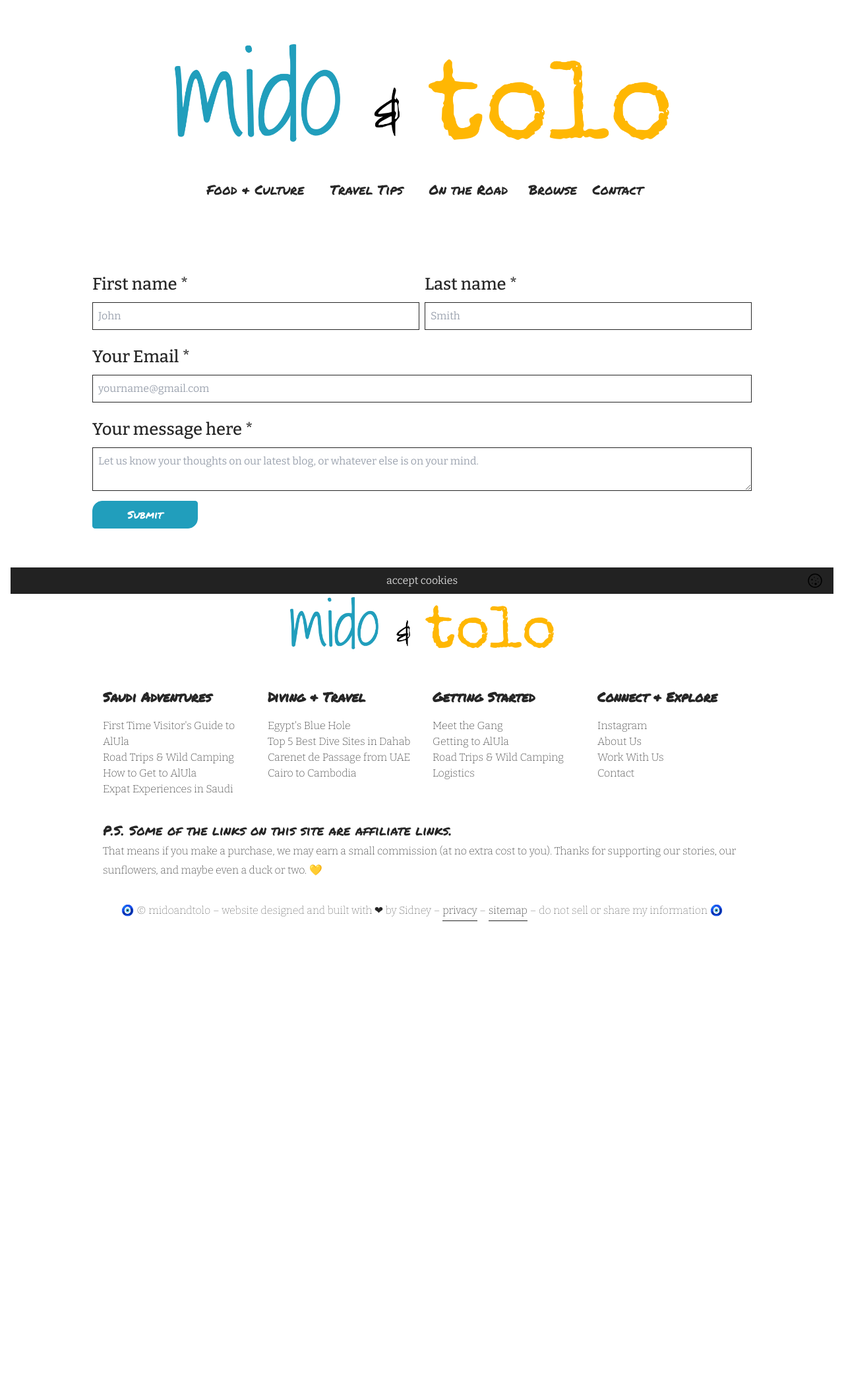
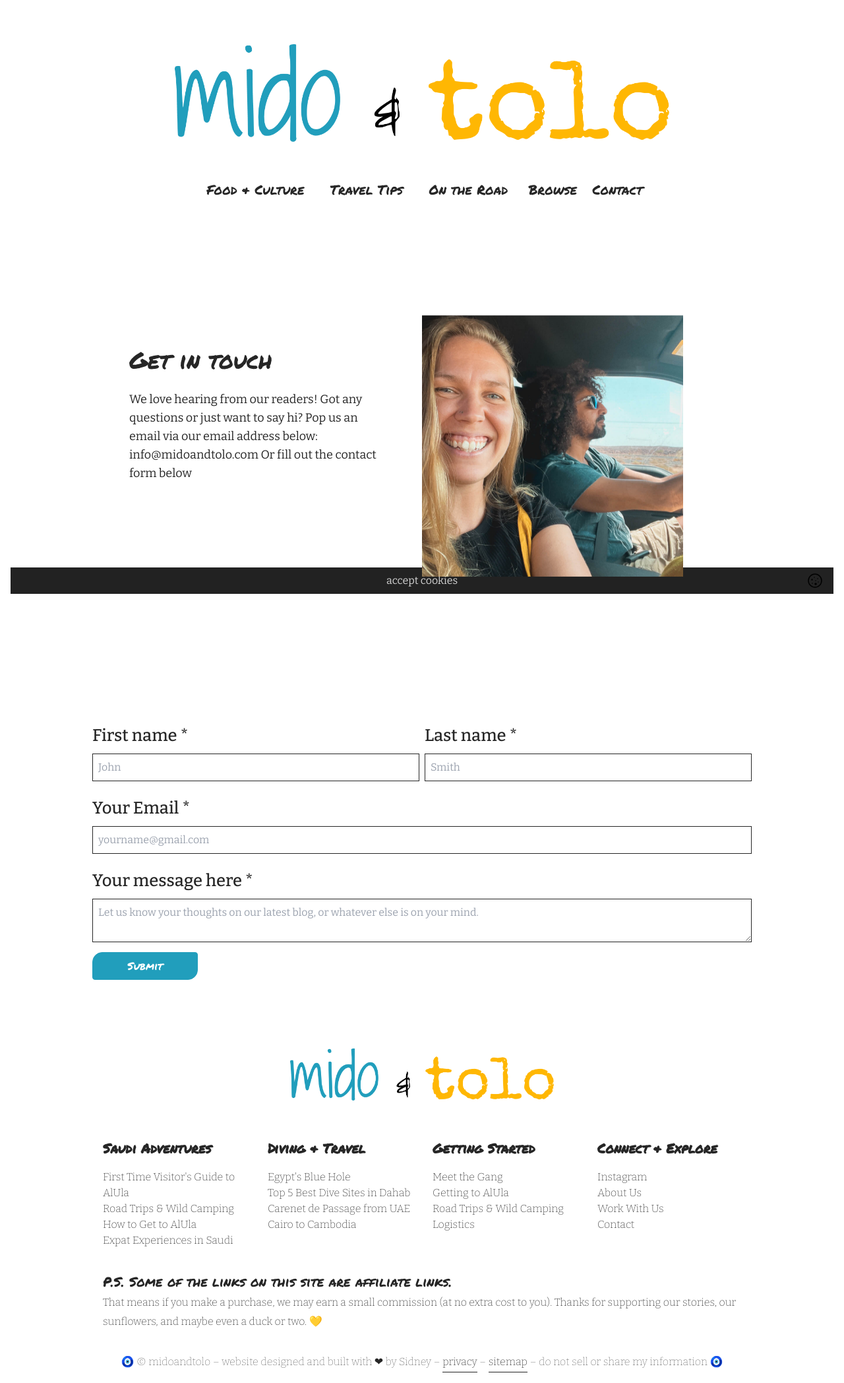
Before and after one commit to SidneyElsayed/midoandtolo-overhaul, a Jekyll site: the page built from contact.html, in a window 1280 px wide. Shown: the whole page at 66% size. Built offline with Jekyll 4.4.1, drawn with Linux system fonts in a browser that asks for light colours; nearby versions of some CDN libraries; comment, search, counter and statistics services are not loaded; before the commit the page ends 1412 px from its top, so only the background shows below that.

Commit message:
adding image-text

```diff
--- /dev/null
+++ b/_includes/blocks/image-text.html
@@ -0,0 +1,62 @@
+<section id="section-{{forloop.index}}">
+  <div class="max-width mx-auto sm:px-14 py-20 {% if block.hide-bottom-padding %} pb-0 lg:pb-16 {% endif %}">
+
+  <!-- Actual content starts here, so that the above has the max width -->
+
+
+  <!-- Section Heading -->
+  {% if block.section-heading_html %}
+
+  <div class="pb-12
+
+  {% if block.large-text-alignment == 'left' %} text-left {% elsif block.large-text-alignment == 'center' %} text-center {% elsif block.large-text-alignment == 'right' %} text-right {% endif %}
+
+  {% if block.large-heading-has-long-words %} large-heading-has-long-words {% endif %}">{{block.section-heading_html}}</div>
+
+  {% endif %}
+
+
+  <div class="grid grid-cols-2">
+    <!-- Image -->
+    <div class="col-span-2 lg:col-span-1 relative lg:mr-12 aspect-square">
+        <img class="absolute inset-0 h-full w-full z-10 object-cover object-center" style="object-position: {{block.image-horizontal-focal-point}} {{block.image-vertical-focal-point}}" src="{{block.image}}" alt="{{block.alt | default: block.caption}}">
+    </div>
+
+    <!-- Text Block -->
+    <div class=" col-span-2 lg:col-span-1 pt-20 lg:pt-0 {% if block.text-placement == 'top' %} self-start {% elsif block.text-placement == 'center' %} self-center {% elsif block.text-placement == 'bottom' %} self-end {% endif %}
+
+    {% if block.image-placement == 'right' %} lg:pr-12 lg:order-first {% else %} lg:pl-12 {% endif %}">
+
+
+      <!-- Text Block Heading -->
+      {% if block.text-block-heading_html %}
+      <div>
+        <div class="pb-6 featured-text {% if block.heading-has-long-words %} heading-has-long-words {% endif %}">{{block.text-block-heading_html }}</div>
+      </div>
+      {% endif %}
+
+      <!-- Description -->
+      {% if block.description_html %}
+      <div>
+        <div class="pb-4 lg:text-lg">{{block.description_html}}</div>
+      </div>
+      {% endif %}
+
+
+      <!-- Buttons -->
+      <div class="pt-3">
+        {% if block.button-1-link and block.button-1-text %}
+        <a href="{{block.button-1-link}}" class="px-4 py-2 my-2 mr-4 relative button-1 {{block.button-1-bg}} button-featured curve-point-left-sm" {% if block.button-1-link contains 'http' %} target="_blank" {% endif %}>{{block.button-1-text}}</a>
+        {% endif %}
+
+        {% if block.button-2-link and block.button-2-text %}
+        <a href="{{block.button-2-link}}" class="my-4 relative button-2 {{block.button-2-bg}} button-featured curve-point-right-sm" {% if block.button-2-link contains 'http' %} target="_blank" {% endif %}>{{block.button-2-text}}</a>
+        {% endif %}
+      </div>
+
+    </div>
+  </div>
+
+  <!-- Don't delete the below; these are for the starting id and class above -->
+  </div>
+</section>
--- a/assets/css/style.css
+++ b/assets/css/style.css
@@ -504,6 +504,9 @@ video {
 .z-20 {
     z-index: 20;
 }
+.z-10 {
+    z-index: 10;
+}
 .col-span-1 {
     grid-column: span 1 / span 1;
 }
@@ -537,6 +540,10 @@ video {
     margin-top: 1rem;
     margin-bottom: 1rem;
 }
+.my-2 {
+    margin-top: 0.5rem;
+    margin-bottom: 0.5rem;
+}
 .mb-0 {
     margin-bottom: 0px;
 }
@@ -563,6 +570,9 @@ video {
 }
 .mt-44 {
     margin-top: 11rem;
+}
+.mr-4 {
+    margin-right: 1rem;
 }
 .block {
     display: block;
@@ -661,6 +671,12 @@ video {
 }
 .gap-y-10 {
     row-gap: 2.5rem;
+}
+.self-start {
+    align-self: flex-start;
+}
+.self-end {
+    align-self: flex-end;
 }
 .self-center {
     align-self: center;
@@ -779,6 +795,10 @@ video {
     padding-top: 0.5rem;
     padding-bottom: 0.5rem;
 }
+.py-20 {
+    padding-top: 5rem;
+    padding-bottom: 5rem;
+}
 .pb-0 {
     padding-bottom: 0px;
 }
@@ -820,6 +840,18 @@ video {
 }
 .pt-8 {
     padding-top: 2rem;
+}
+.pb-12 {
+    padding-bottom: 3rem;
+}
+.pb-4 {
+    padding-bottom: 1rem;
+}
+.pt-20 {
+    padding-top: 5rem;
+}
+.pt-3 {
+    padding-top: 0.75rem;
 }
 .text-left {
     text-align: left;
@@ -1282,6 +1314,10 @@ input:focus, textarea:focus {
         padding-left: 4rem;
         padding-right: 4rem;
     }
+    .sm\:px-14 {
+        padding-left: 3.5rem;
+        padding-right: 3.5rem;
+    }
 }
 
 @media (min-width: 768px) {
@@ -1321,6 +1357,9 @@ input:focus, textarea:focus {
 }
 
 @media (min-width: 1024px) {
+    .lg\:order-first {
+        order: -9999;
+    }
     .lg\:col-span-1 {
         grid-column: span 1 / span 1;
     }
@@ -1330,10 +1369,29 @@ input:focus, textarea:focus {
     .lg\:col-span-9 {
         grid-column: span 9 / span 9;
     }
+    .lg\:mr-12 {
+        margin-right: 3rem;
+    }
     .lg\:grid-cols-3 {
         grid-template-columns: repeat(3, minmax(0, 1fr));
     }
     .lg\:gap-8 {
         gap: 2rem;
     }
+    .lg\:pb-16 {
+        padding-bottom: 4rem;
+    }
+    .lg\:pl-12 {
+        padding-left: 3rem;
+    }
+    .lg\:pr-12 {
+        padding-right: 3rem;
+    }
+    .lg\:pt-0 {
+        padding-top: 0px;
+    }
+    .lg\:text-lg {
+        font-size: 1.125rem;
+        line-height: 1.75rem;
+    }
 }
--- a/contact.html
+++ b/contact.html
@@ -2,6 +2,26 @@
 layout: default
 title: Contact
 blocks:
+- id: image-text
+  section-heading_html:
+  text-block-heading_html: <h2><strong>Get in touch</strong></h2>
+  description_html: >-
+   We love hearing from our readers! Got any questions or just want to say hi? Pop us an email via our email address below:
+
+   info@midoandtolo.com
+
+   Or fill out the contact form below
+  button-1-text:
+  button-1-link:
+  button-2-text:
+  button-2-link:
+  image: /images/midoandtolo-driving-in-raptor.jpg
+  image-placement: right
+  image-horizontal-focal-point: center
+  image-vertical-focal-point: center
+  text-placement: top
+  large-text-alignment: center
+  scheme-name:
 - id: form
   button-alignment: center
   submit-button-text: Submit
```
